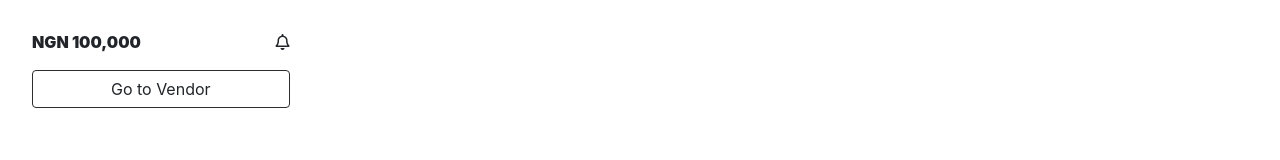
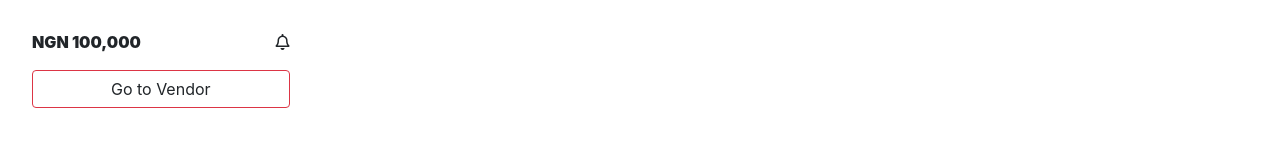
Before and after one commit to tundealabi/dealpot-nextjs, a Next.js app: page / in a window 1280 px wide. Shown: the part 1167-1327 px from the top of the page. Built offline with nearby package versions, Linux system fonts and the light colour scheme; no server answers.

Commit message:
change go to vendor btn color

```diff
--- a/components/Header.jsx
+++ b/components/Header.jsx
@@ -9,7 +9,7 @@ import style from '../styles/Header.module.css';
 import { userReadNotification } from "../lib/utils/notification-helper";
 
 const Header = ({handleModal, displayFormContent,handleSideNav,user,focused,deactivateFocus, handleNotificationModal}) => {
-  console.log("header-user",user)
+  // console.log("header-user",user)
 const router = useRouter();
 const [searchTerm, changeSearch] = useState("");
 const searchInput = useRef(null);
--- a/styles/Product.module.css
+++ b/styles/Product.module.css
@@ -35,12 +35,12 @@
     height: 2.876rem;
 }
 .product button, .product a {
-    border-color: #2d2d2d;
+    border-color: #dc3545;
     outline: 0;
     transition: all 1.3s;
 }
 .product button:hover, .product a:hover{
-    background-color: #2d2d2d;
+    background-color: #dc3545;
     color: honeydew;
 }
 .wishlistProduct {
```
